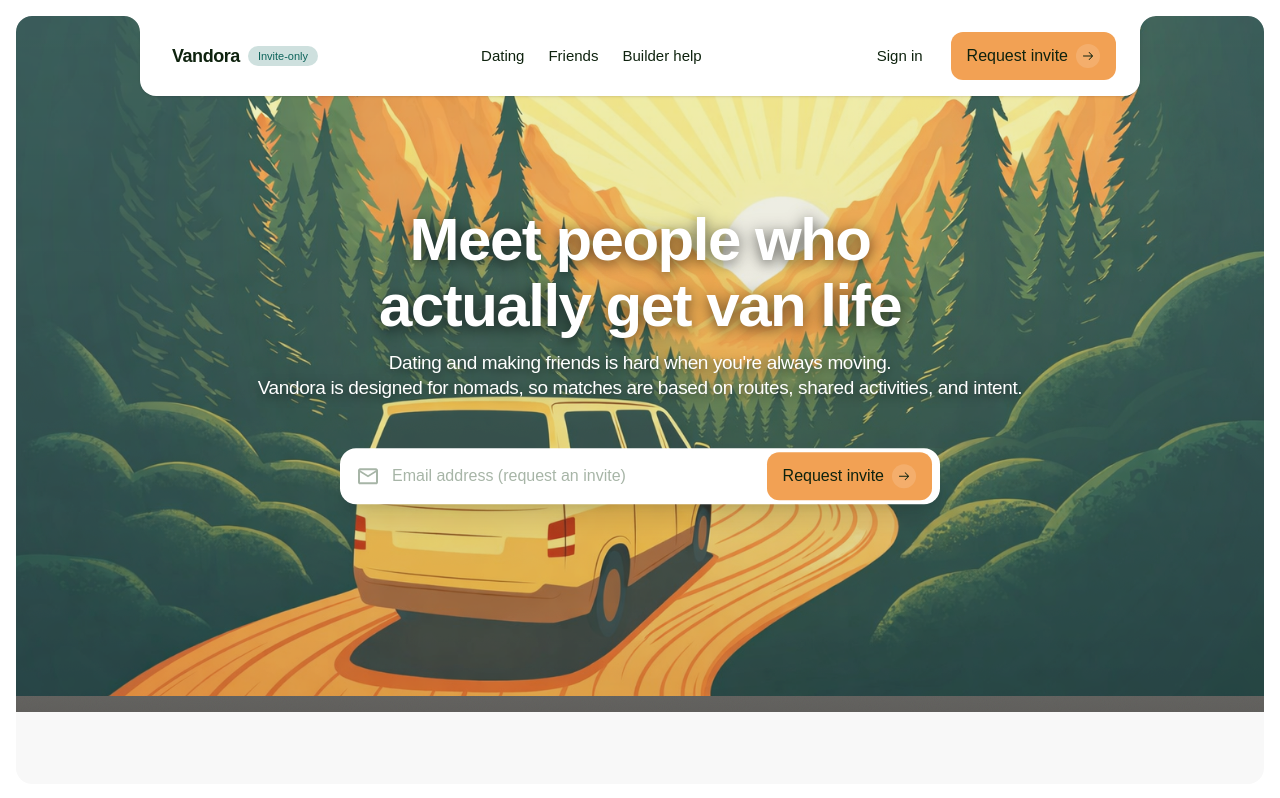
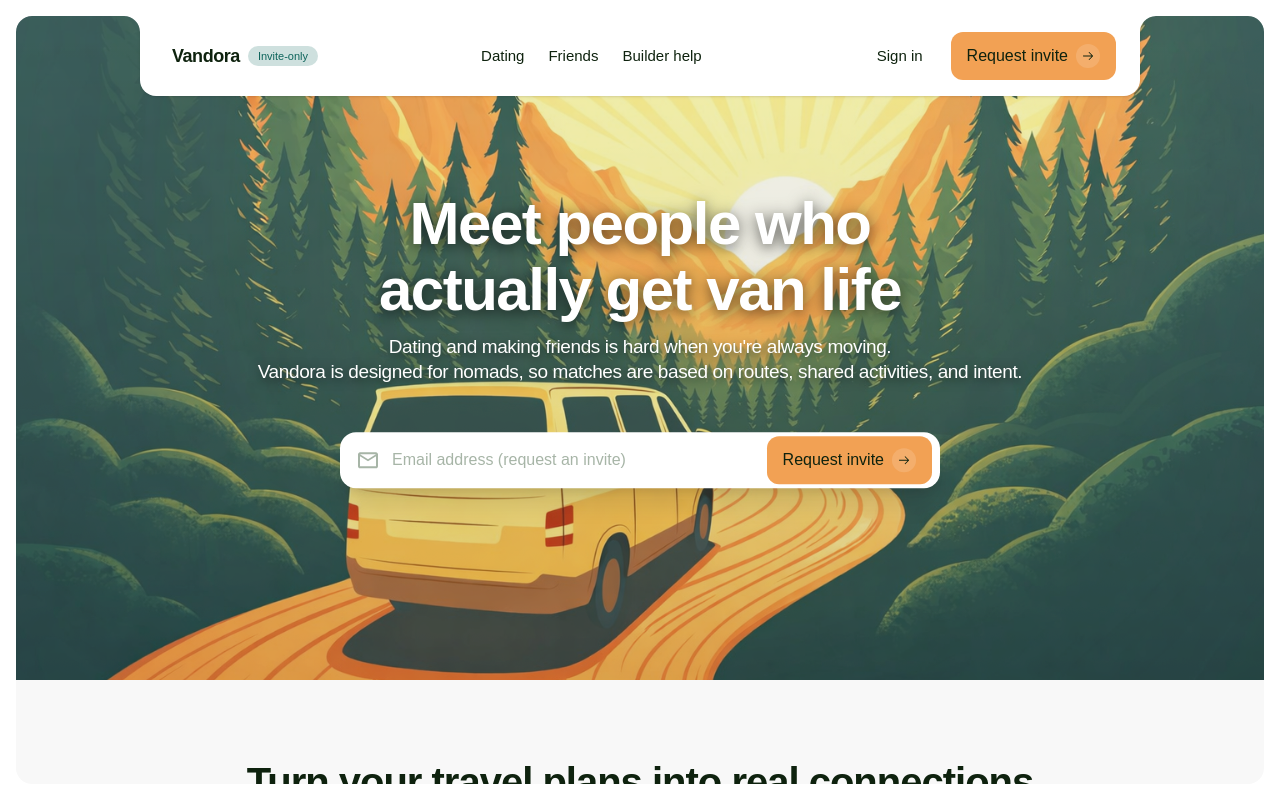
Before and after one commit to shashanka2a/vandora, a Next.js app: page / in a window 1280 px wide. Shown: the top 798 px of the page. Built offline with nearby package versions, Linux system fonts and the light colour scheme.

Commit message:
Refactor HomePage and HomePageMain components to enhance layout consistency by adding full-width styling; streamline structure by removing unnecessary padding while maintaining visual integrity.

```diff
--- a/app/page.tsx
+++ b/app/page.tsx
@@ -9,11 +9,9 @@ const HomePage = () => {
 	return (
 		<>
 			<Header />
-			<div className='relative overflow-hidden'>
+			<div className='relative overflow-hidden w-full'>
 				<VisualBg />
-				<div className='p-4'>
-					<HomePageMain />
-				</div>
+				<HomePageMain />
 			</div>
 			<CloseLoopSection />
 			<TilesSection />
--- a/features/home/ui/index.tsx
+++ b/features/home/ui/index.tsx
@@ -11,7 +11,7 @@ const SUBTITLE = [
 
 const HomePageMain = () => {
 	return (
-		<div className='h-[85vh] relative overflow-hidden'>
+		<div className='h-[85vh] relative overflow-hidden w-full'>
 			{/* Hero Illustration */}
 			<div className='absolute inset-0 flex items-center justify-center overflow-hidden pointer-events-none'>
 				<div className='relative w-full h-full'>
@@ -24,7 +24,7 @@ const HomePageMain = () => {
 					/>
 				</div>
 			</div>
-			<div className='text-achromatic-0 xy-center absolute text-center z-10 px-4 w-full max-w-[1000px]'>
+			<div className='text-achromatic-0 xy-center absolute text-center z-10 px-4 w-full max-w-[1000px] left-1/2 -translate-x-1/2'>
 				<div className='mb-3 text-[32px] sm:text-[40px] md:text-[50px] lg:text-[60px] leading-[110%] font-bold tracking-tight drop-shadow-lg'>
 					{TITLE.map((title, idx) => (
 						<h1 key={idx} className='drop-shadow-[0_2px_8px_rgba(0,0,0,0.5)]'>{title}</h1>
```
